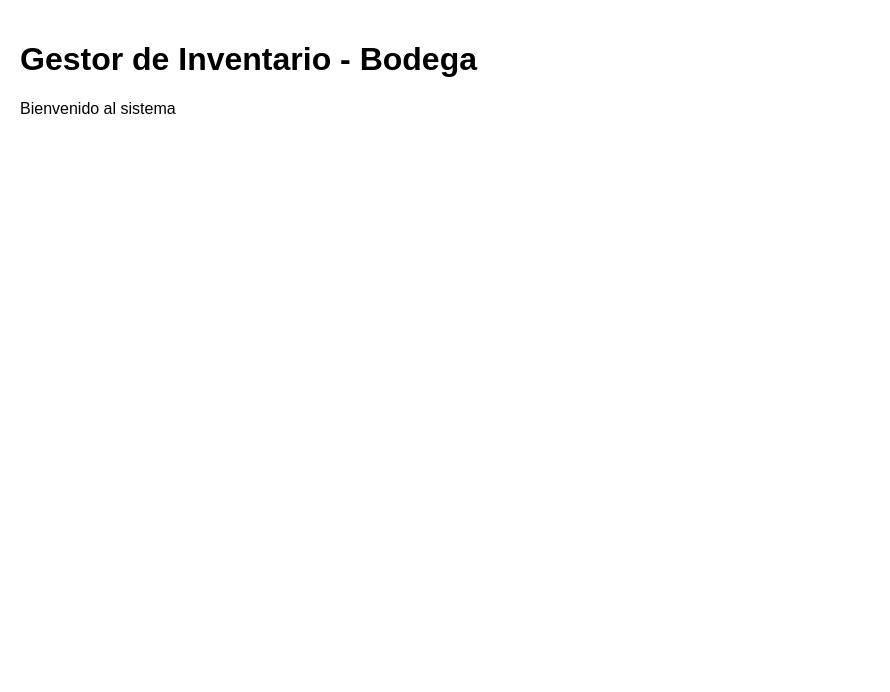
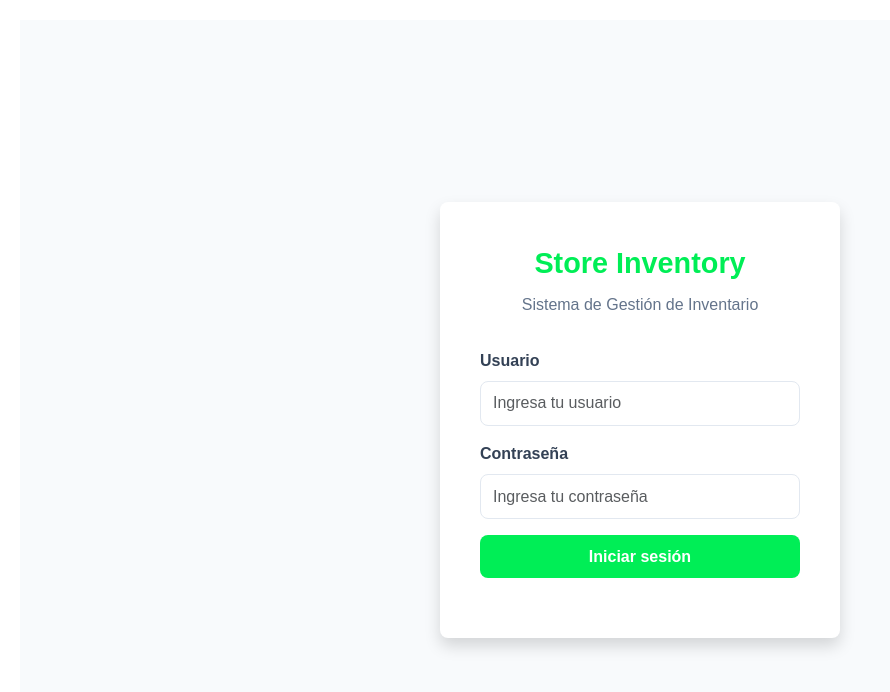
Before and after one commit to Fran0808/inventario-proyecto, a React app in the folder frontend/: page / in a window 1280 px wide. Shown: the top 692 px of the page, without its empty margins (0-890 px from the left). Built offline with nearby package versions, Linux system fonts and the light colour scheme; the HTML template or start-up script is replaced by a standard one.

Commit message:
parte Joel

```diff
--- a/frontend/package.json
+++ b/frontend/package.json
@@ -10,8 +10,10 @@
     "preview": "vite preview"
   },
   "dependencies": {
+    "bootstrap": "^5.3.8",
     "react": "^19.1.1",
-    "react-dom": "^19.1.1"
+    "react-dom": "^19.1.1",
+    "react-router-dom": "^7.9.5"
   },
   "devDependencies": {
     "@eslint/js": "^9.36.0",
--- a/frontend/src/App.jsx
+++ b/frontend/src/App.jsx
@@ -1,10 +1,41 @@
-function App() {
+import React, { useState } from "react";
+import { BrowserRouter, Routes, Route, useNavigate } from "react-router-dom";
+import Login from "./Components/Login";
+import Cards from "./Components/Cards";
+import "bootstrap/dist/css/bootstrap.min.css";
+
+// Componente Inicio (donde se muestran las tarjetas)
+const Inicio = () => {
   return (
-    <div>
-      <h1>Gestor de Inventario - Bodega</h1>
-      <p>Bienvenido al sistema</p>
+    <div className="container py-4">
+      <div className="row g-3">
+        <div className="col-md-3">
+          <Cards titulo="Total productos" valor="1,247" cambio="+12 este mes" />
+        </div>
+        <div className="col-md-3">
+          <Cards titulo="Valor total inventario" valor="$245,680" cambio="+3.2%" />
+        </div>
+        <div className="col-md-3">
+          <Cards titulo="Productos con stock bajo" valor="18" cambio="-2 desde ayer" />
+        </div>
+        <div className="col-md-3">
+          <Cards titulo="Movimientos hoy" valor="42" cambio="+8%" />
+        </div>
+      </div>
     </div>
   );
-}
+};
+
+// App principal con rutas
+const App = () => {
+  return (
+    <BrowserRouter>
+      <Routes>
+        <Route path="/" element={<Login />} />
+        <Route path="/inicio" element={<Inicio />} />
+      </Routes>
+    </BrowserRouter>
+  );
+};
 
 export default App;
--- /dev/null
+++ b/frontend/src/Components/Cards.css
@@ -0,0 +1,43 @@
+.kpi-card {
+  background-color: #fff;
+  border-radius: 12px;
+  border: 1px solid #e2e8f0;
+  box-shadow: 0 1px 3px rgba(0, 0, 0, 0.05);
+  transition: all 0.25s ease-in-out;
+  height: 100%;
+}
+
+.kpi-card:hover {
+  transform: translateY(-3px);
+  box-shadow: 0 5px 12px rgba(0, 0, 0, 0.08);
+}
+
+.kpi-card-title {
+  font-size: 0.9rem;
+  color: #475569;
+  margin-bottom: 0.4rem;
+}
+
+.kpi-card-value {
+  font-size: 1.75rem;
+  font-weight: 700;
+  color: #1e293b;
+  margin-bottom: 0.3rem;
+}
+
+.kpi-card-change {
+  font-size: 0.9rem;
+  margin: 0;
+}
+
+.text-success {
+  color: #16a34a !important;
+}
+
+.text-danger {
+  color: #dc2626 !important;
+}
+
+.text-muted {
+  color: #64748b !important;
+}
--- /dev/null
+++ b/frontend/src/Components/Cards.jsx
@@ -0,0 +1,22 @@
+import React from "react";
+import "./Cards.css";
+
+const Cards = ({ titulo, valor, cambio, tipo }) => {
+  return (
+    <div className="card kpi-card text-start">
+      <div className="card-body">
+        <h6 className="kpi-card-title">{titulo || "Título no definido"}</h6>
+        <h3 className="kpi-card-value">{valor || "—"}</h3>
+        <p
+          className={`kpi-card-change ${
+            tipo === "positivo" ? "text-success" : tipo === "negativo" ? "text-danger" : "text-muted"
+          }`}
+        >
+          {cambio || "Sin cambios"}
+        </p>
+      </div>
+    </div>
+  );
+};
+
+export default Cards;
--- /dev/null
+++ b/frontend/src/Components/Login.css
@@ -0,0 +1,116 @@
+/* ===== LOGIN - ESTILO PRINCIPAL ===== */
+:root {
+  --primary-color: #00EE56;
+  --primary-dark: #03C02F;
+  --bg-color: #f8fafc;
+  --card-bg: #ffffff;
+  --text-color: #334155;
+  --text-light: #64748b;
+  --border-color: #e2e8f0;
+  --border-radius: 8px;
+  --shadow-lg: 0 10px 15px -3px rgba(0, 0, 0, 0.1),
+               0 4px 6px -2px rgba(0, 0, 0, 0.05);
+}
+
+/* ===== CONTENEDOR PRINCIPAL ===== */
+.login-container {
+  min-height: 100vh;
+  display: flex;
+  align-items: center;
+  justify-content: center;
+  background-color: var(--bg-color);
+  padding: 1rem;
+}
+
+/* ===== TARJETA ===== */
+.login-card {
+  width: 100%;
+  max-width: 400px;
+  background-color: var(--card-bg);
+  border-radius: var(--border-radius);
+  box-shadow: var(--shadow-lg);
+  padding: 2.5rem;
+  transition: all 0.3s ease;
+}
+
+.login-card:hover {
+  transform: translateY(-2px);
+}
+
+/* ===== CABECERA DEL LOGIN ===== */
+.login-header {
+  text-align: center;
+  margin-bottom: 2rem;
+}
+
+.login-logo {
+  font-size: 1.8rem;
+  font-weight: 700;
+  color: var(--primary-color);
+  margin-bottom: 0.5rem;
+}
+
+.login-subtitle {
+  color: var(--text-light);
+  font-size: 1rem;
+}
+
+/* ===== FORMULARIO ===== */
+.form-group {
+  margin-bottom: 1.25rem;
+}
+
+.form-label {
+  display: block;
+  margin-bottom: 0.5rem;
+  font-weight: 600;
+  color: var(--text-color);
+}
+
+.form-control {
+  width: 100%;
+  padding: 0.6rem 0.75rem;
+  border: 1px solid var(--border-color);
+  border-radius: var(--border-radius);
+  transition: all 0.3s ease;
+}
+
+.form-control:focus {
+  outline: none;
+  border-color: var(--primary-color);
+  box-shadow: 0 0 0 3px rgba(0, 238, 86, 0.15);
+}
+
+/* ===== BOTÓN ===== */
+.btn-primary {
+  width: 100%;
+  background-color: var(--primary-color);
+  color: #fff;
+  border: none;
+  border-radius: var(--border-radius);
+  padding: 0.6rem 1rem;
+  font-weight: 600;
+  font-size: 1rem;
+  transition: background 0.3s ease;
+}
+
+.btn-primary:hover {
+  background-color: var(--primary-dark);
+}
+
+/* ===== TEXTO Y UTILIDADES ===== */
+.text-center {
+  text-align: center;
+}
+
+.text-light {
+  color: var(--text-light);
+}
+
+.mt-2 {
+  margin-top: 1rem;
+}
+
+.mb-2 {
+  margin-bottom: 1rem;
+}
--- /dev/null
+++ b/frontend/src/Components/Login.jsx
@@ -0,0 +1,75 @@
+import React, { useState } from "react";
+import "bootstrap/dist/css/bootstrap.min.css";
+import { useNavigate } from "react-router-dom";
+import "bootstrap/dist/css/bootstrap.min.css";
+import "./Login.css";
+
+const Login = () => {
+  const navegador = useNavigate();
+  const [dato, setDato] = useState({ username: "", contraseña: "" });
+
+  const manejoCambio = (e) => {
+    setDato({
+      ...dato,
+      [e.target.id]: e.target.value,
+    });
+  };
+
+  const verificarLogin = (e) => {
+    e.preventDefault();
+    if (dato.username && dato.contraseña) {
+      navegador("/Inicio");//para ir al inicio
+    } else {
+      alert("Por favor, ingresa tu usuario y contraseña.");
+    }
+  };
+
+  return (
+    <div className="login-container">
+      <div className="login-card shadow">
+        <div className="login-header">
+          <div className="login-logo">Store Inventory</div>
+          <p className="login-subtitle">Sistema de Gestión de Inventario</p>
+        </div>
+
+        <form onSubmit={verificarLogin}>
+          <div className="form-group mb-3">
+            <label htmlFor="username" className="form-label">
+              Usuario
+            </label>
+            <input
+              type="text"
+              id="username"
+              className="form-control"
+              placeholder="Ingresa tu usuario"
+              value={dato.username}
+              onChange={manejoCambio}
+            />
+          </div>
+
+          <div className="form-group mb-3">
+            <label htmlFor="password" className="form-label">
+              Contraseña
+            </label>
+            <input
+              type="password"
+              id="contraseña"
+              className="form-control"
+              placeholder="Ingresa tu contraseña"
+              value={dato.password}
+              onChange={manejoCambio}
+            />
+          </div>
+
+          <div className="form-group">
+            <button type="submit" className="btn btn-primary w-full">
+              Iniciar sesión
+            </button>
+          </div>
+        </form>
+      </div>
+    </div>
+  );
+};
+
+export default Login;
```
Also changed, not shown: 1 other file (tests, documents, lock files or other folders).
